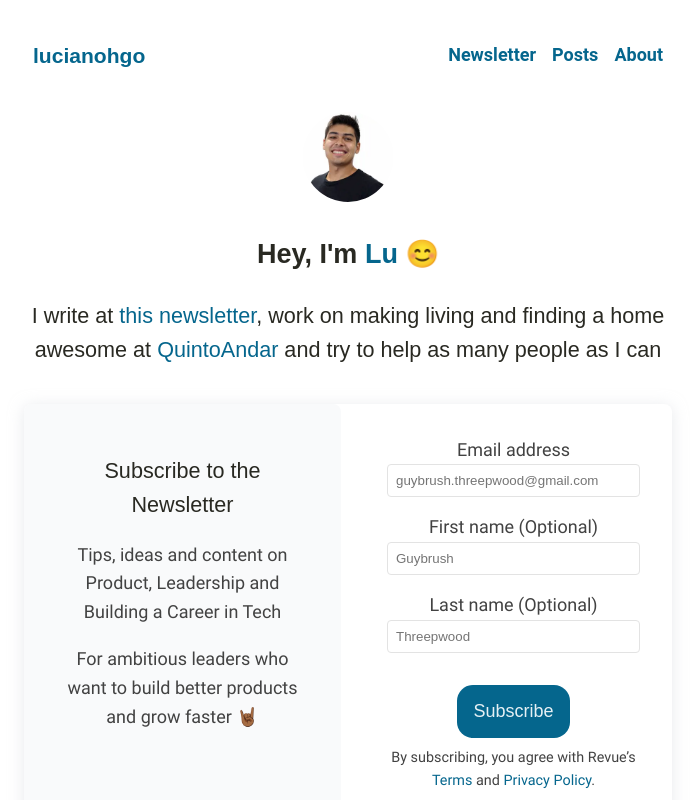
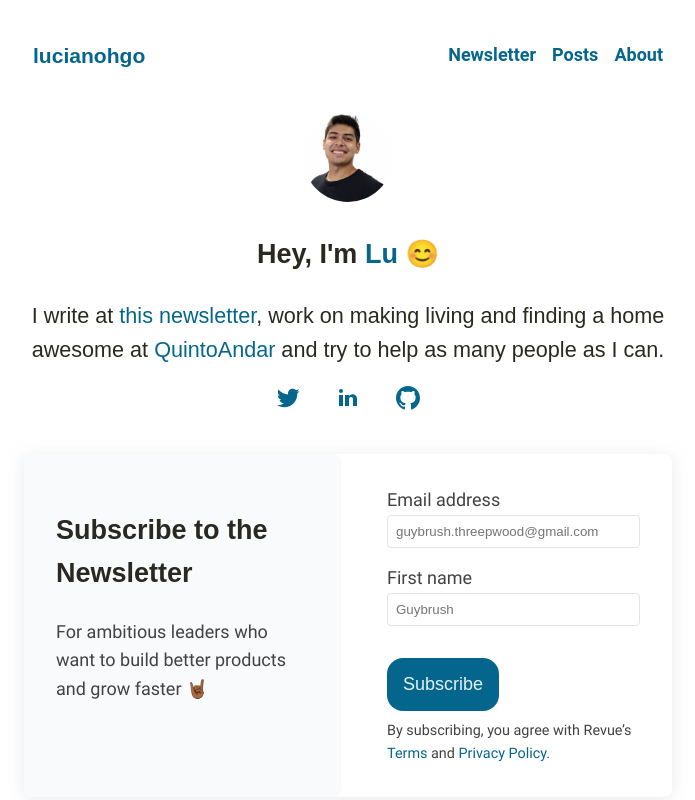
Before and after one commit to lucianohgo/lucianohgo.com, a Next.js app: page / in a window 1280 px wide. Shown: the top 800 px of the page, without its empty margins (292-987 px from the left). Built offline with nearby package versions, Linux system fonts and the light colour scheme; a web font is replaced by a local one.

Commit message:
Minor Styling improvements

```diff
--- a/src/pages/index.js
+++ b/src/pages/index.js
@@ -6,6 +6,7 @@ import styles from './home.module.css';
 import React from 'react';
 import SignUpForm from '../shared/components/SignUpForm';
 import MetaTags from '../shared/components/MetaTags';
+import { Profiles } from '../shared/components/Footer/Profiles';
 
 const name = 'lucianohgo';
 const description =
@@ -42,11 +43,12 @@ export default function Home() {
               </a>
               , work on making living and finding a home awesome at{' '}
               <a href="https://quintoandar.com.br">QuintoAndar</a> and try to
-              help as many people as I can
+              help as many people as I can.
             </h2>
-            <SignUpForm className={styles.form} />
+            <Profiles />
           </div>
         </section>
+        <SignUpForm className={styles.form} />
       </Layout>
     </>
   );
--- a/src/shared/components/SignUpForm/index.js
+++ b/src/shared/components/SignUpForm/index.js
@@ -6,21 +6,17 @@ function SignUpForm({ className }) {
       <div className={styles.leftColumn + ' ' + styles.column}>
         <h2> Subscribe to the Newsletter</h2>
         <p>
-          Tips, ideas and content on Product, Leadership and Building a Career
-          in Tech
-        </p>
-        <p>
           For ambitious leaders who want to build better products and grow
           faster 🤘🏾
         </p>
       </div>
+      <div className={styles.column}>
         <form
           action="https://www.getrevue.co/profile/lucianohgo/add_subscriber"
           method="post"
           id="revue-form"
           name="revue-form"
           target="_blank"
-        className={styles.column}
         >
           <div className={styles.formGroup}>
             <label htmlFor="member_email">Email address</label>
@@ -33,27 +29,13 @@ function SignUpForm({ className }) {
             />
           </div>
           <div className={styles.formGroup}>
-          <label htmlFor="member_first_name">
-            First name <span>(Optional)</span>
-          </label>
+            <label htmlFor="member_first_name">First name</label>
             <input
               className={styles.input}
               placeholder="Guybrush"
               type="text"
               name="member[first_name]"
               id="member_first_name"
-          />
-        </div>
-        <div className={styles.formGroup}>
-          <label htmlFor="member_last_name">
-            Last name <span>(Optional)</span>
-          </label>
-          <input
-            className={styles.input}
-            placeholder="Threepwood"
-            type="text"
-            name="member[last_name]"
-            id="member_last_name"
             />
           </div>
           <div>
@@ -78,6 +60,7 @@ function SignUpForm({ className }) {
           </div>
         </form>
       </div>
+    </div>
   );
 }
 
--- a/src/shared/components/SignUpForm/signup.module.css
+++ b/src/shared/components/SignUpForm/signup.module.css
@@ -10,7 +10,13 @@
 }
 
 .column {
-  padding: 32px;
+  padding: 24px 16px;
+}
+
+@media (min-width: 600px) {
+  .column {
+    padding: 32px;
+  }
 }
 
 .leftColumn {
@@ -36,10 +42,10 @@
   font-size: 1em;
   border-radius: 16px;
   border: none;
-  margin: 16px 0px 8px 0px;
+  margin: 16px 0 8px 0;
 }
 
 .footer {
   font-size: 0.8rem;
-  font-weight: 400px;
+  font-weight: 400;
 }
```
Lines whose indentation alone changed are shown as unchanged.
